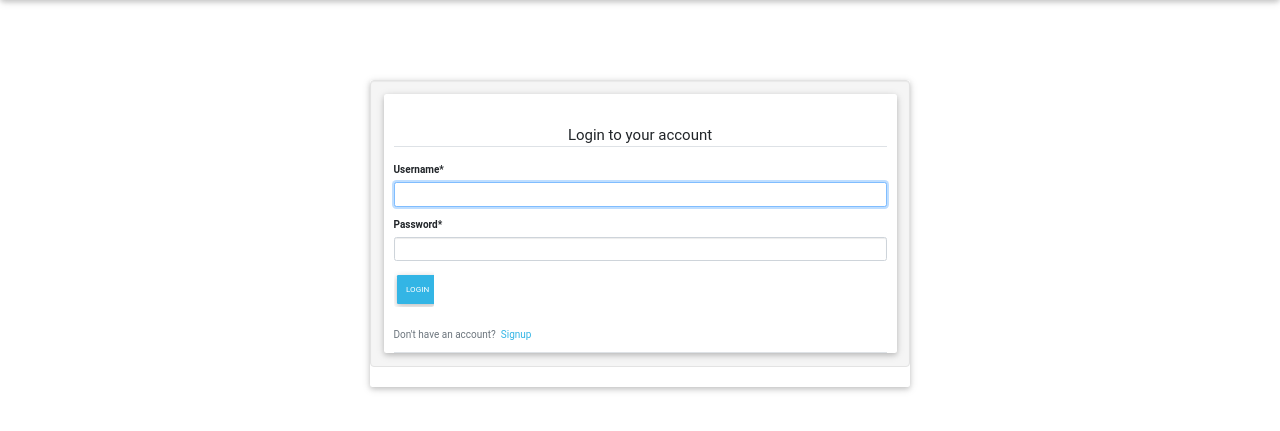
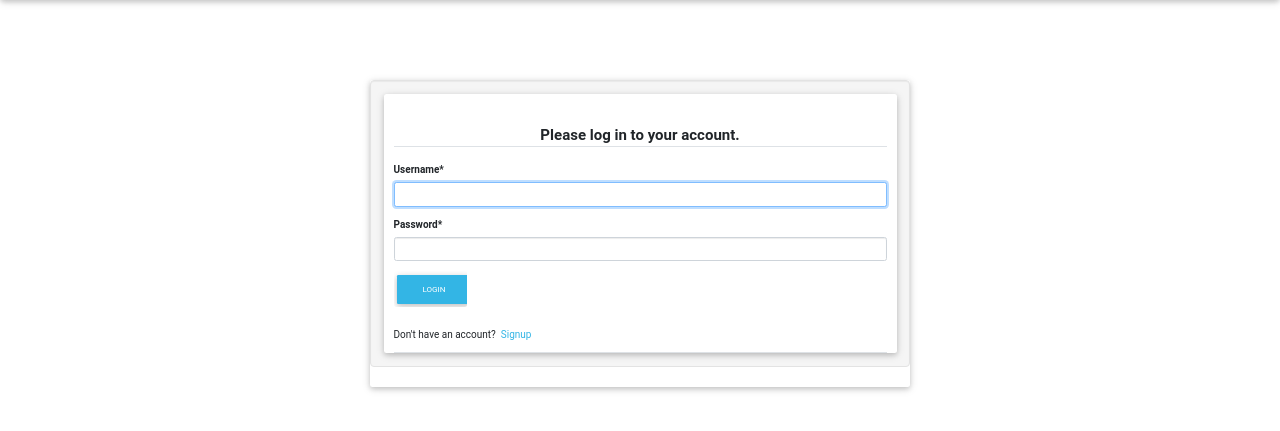
Before and after one commit to Valentino-Junior/extravangaza-awards, a Django app: page /login/ in a window 1280 px wide. Shown: the part 65-496 px from the top of the page. Run offline with Django 4.2, Linux system fonts and the light colour scheme; some libraries are stand-ins or nearby versions.

Commit message:
Adjusted the button size

```diff
--- a/awards/templates/users/login.html
+++ b/awards/templates/users/login.html
@@ -13,15 +13,15 @@
               <form  method="post">
                 {% csrf_token %}
                 <div class="form-group">
-                  <legend class="border-bottom mb-4 text-center mt-5">Login to your  account</legend>
+                  <legend class="border-bottom mb-4 text-center mt-5"><b>Please log in to your account.</b></legend>
                   {{form|crispy}}
                 </div>
                 <div class="form-group">
-                  <input type="submit" class="btn btn-info w-100 pl-2 pr-2"  value="Login">
+                  <input type="submit" class="btn btn-info w-100 "  value="Login">
                 </div>
               </form>
               <div class="border-bottom pt-3">
-                <p class="text-muted">Don't have an account?<a class="ml-2 text-info" href="{% url 'register' %}">Signup</a></p>
+                <p>Don't have an account?<a class="ml-2 text-info" href="{% url 'register' %}">Signup</a></p>
               </div>
             </div>
           </div>
```
